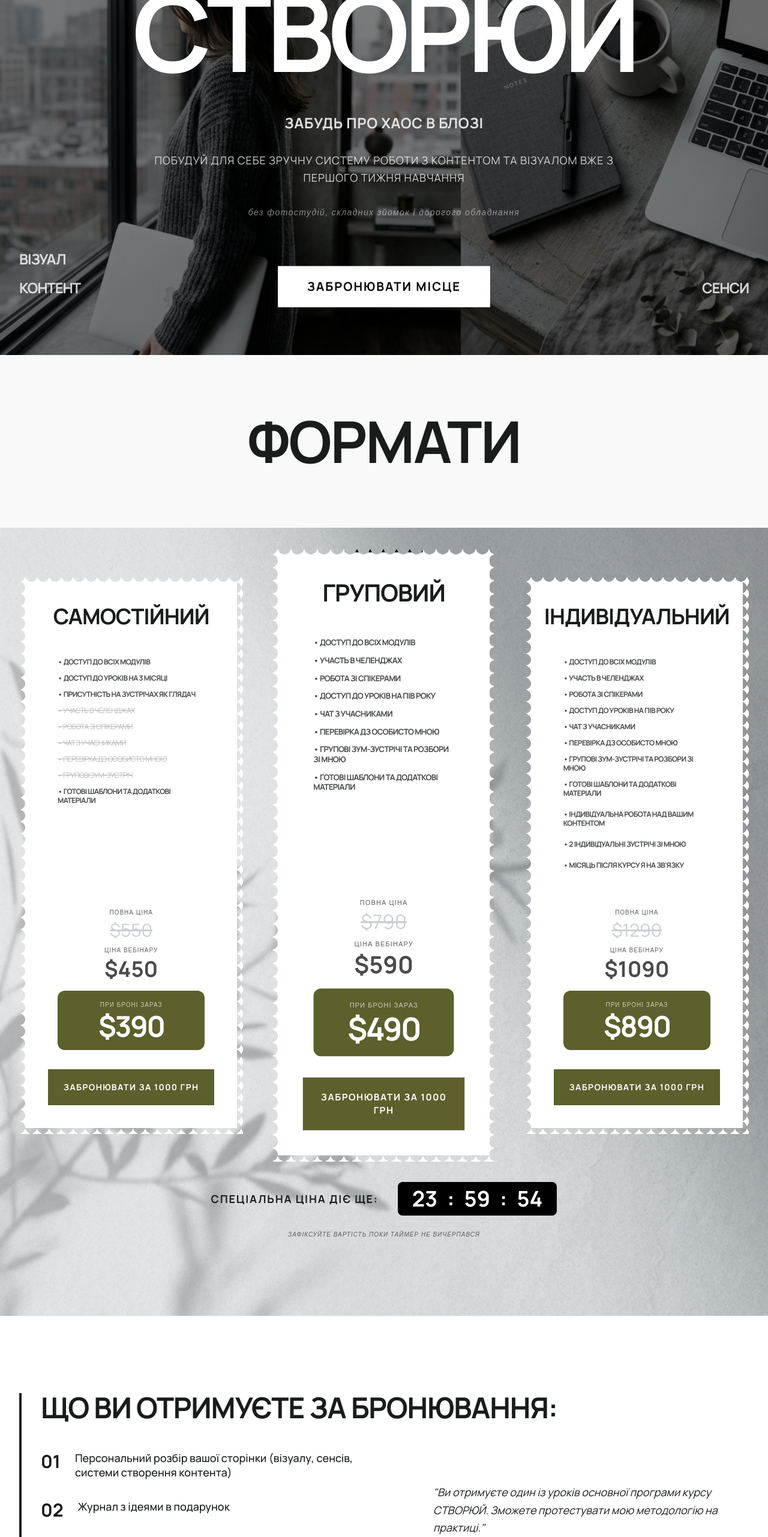
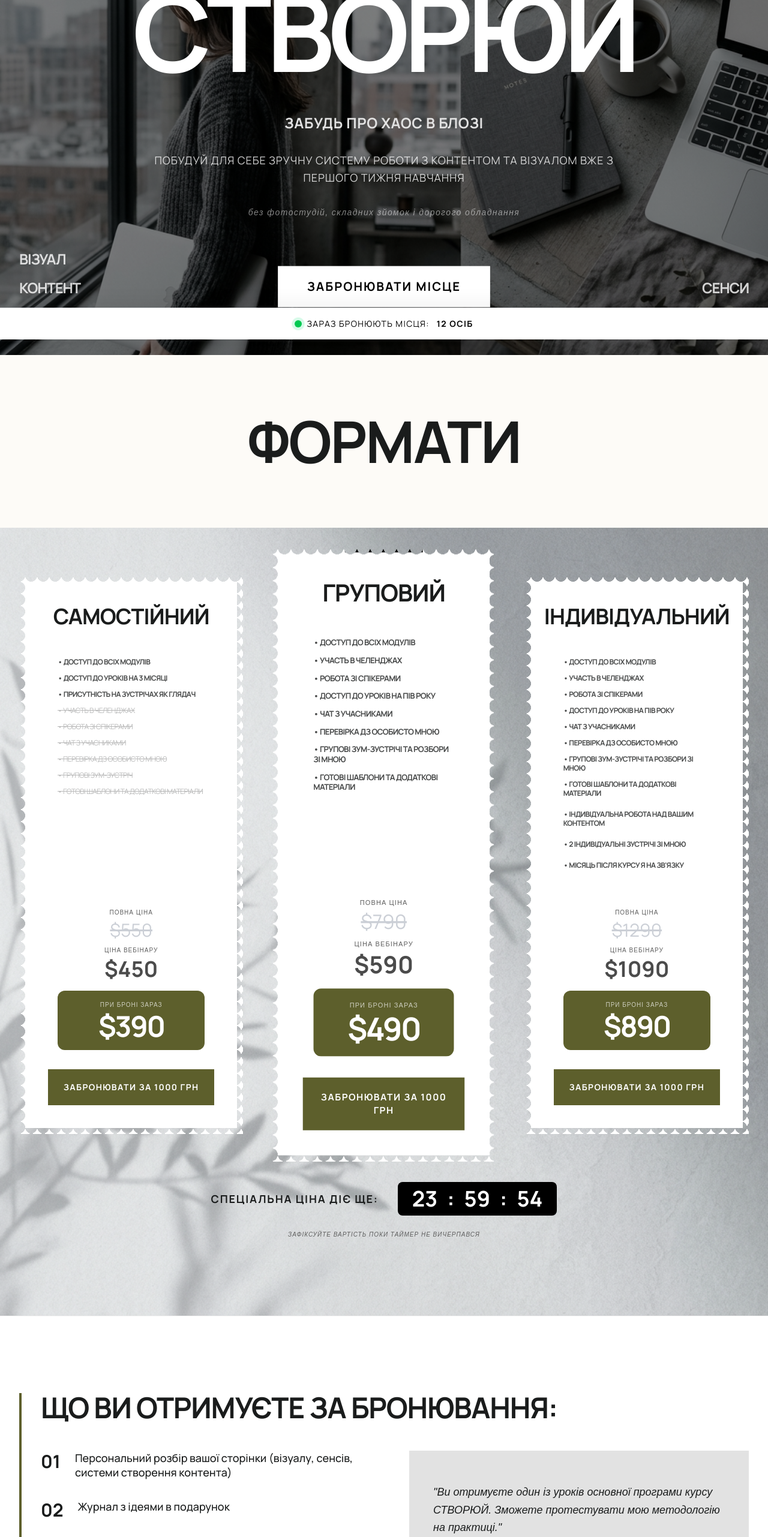
Before and after one commit to YuransiS/victoria-mc, a Next.js app: page /price in a window 1280 px wide. Shown: the part 234-2797 px from the top of the page at 60% size. Built offline with nearby package versions, Linux system fonts and the light colour scheme.

Commit message:
feat: implement persistent timer hook and build pricing page with new components and styling

```diff
--- a/src/app/globals.css
+++ b/src/app/globals.css
@@ -13,7 +13,7 @@
 :root {
   --primary: #5d5f2c;
   --primary-fixed: #e5e7a6;
-  --surface: #f9f9f9;
+  --surface: #fdfbf7;
   --on-surface: #1a1c1c;
   --surface-variant: #e2e2e2;
   --secondary: #5e5e5e;
--- a/src/app/price/page.tsx
+++ b/src/app/price/page.tsx
@@ -7,18 +7,25 @@ import { ImportantSection } from "@/components/pricing/ImportantSection";
 import { Footer } from "@/components/pricing/Footer";
 import { LiveSocialProof } from "@/components/LiveSocialProof";
 import { PriceExitIntentModal } from "@/components/pricing/PriceExitIntentModal";
+import { motion } from "framer-motion";
 
 export default function PricePage() {
   return (
     <main className="bg-surface font-space text-on-surface antialiased overflow-x-hidden">
-      <LiveSocialProof />
+      <LiveSocialProof variant="booking" />
       <PriceExitIntentModal />
       <HeroSection />
 
       <div id="formats" className="bg-surface py-24 px-8">
-        <div className="max-w-screen-2xl mx-auto flex justify-center">
+        <motion.div
+          initial={{ opacity: 0, scale: 0.95 }}
+          whileInView={{ opacity: 1, scale: 1 }}
+          viewport={{ once: true }}
+          transition={{ duration: 0.8 }}
+          className="max-w-screen-2xl mx-auto flex justify-center"
+        >
           <h2 className="font-headline font-extrabold text-6xl md:text-8xl tracking-tight uppercase">ФОРМАТИ</h2>
-        </div>
+        </motion.div>
       </div>
 
       <PricingSection />
--- a/src/components/LiveSocialProof.tsx
+++ b/src/components/LiveSocialProof.tsx
@@ -7,15 +7,23 @@ const names = [
   "Олена", "Юлія", "Вікторія", "Марія", "Анастасія", "Дарія", "Оксана", "Катерина", "Ірина", "Тетяна", "Наталія",
   "Олександр", "Максим", "Дмитро", "Денис", "Андрій", "Артем", "Владислав", "Євген"
 ];
-const actions = [
-  "щойно забронював(-ла) місце 🔥",
+const registrationActions = [
+  "щойно зареєструвався(-лась) 🔥",
   "зареєструвався(-лась) на МК ✅",
   "приєднався(-лась) до нас ✨",
   "успішно зареєстровано ⚡"
 ];
 
-export function LiveSocialProof() {
+const bookingActions = [
+  "щойно вніс(-ла) бронь 🔥",
+  "забронював(-ла) місце ✅",
+  "вніс(-ла) передоплату ✨",
+  "успішно забронював(-ла) ⚡"
+];
+
+export function LiveSocialProof({ variant = "registration" }: { variant?: "registration" | "booking" }) {
   const [notification, setNotification] = useState<{name: string, action: string} | null>(null);
+  const [bookingCount, setBookingCount] = useState(12);
 
   useEffect(() => {
     let timeoutId: NodeJS.Timeout;
@@ -25,9 +33,13 @@ export function LiveSocialProof() {
       const nextDelay = Math.floor(Math.random() * 30000) + 25000;
 
       timeoutId = setTimeout(() => {
+        const actions = variant === "booking" ? bookingActions : registrationActions;
         const name = names[Math.floor(Math.random() * names.length)];
         const action = actions[Math.floor(Math.random() * actions.length)];
         setNotification({ name, action });
+        if (variant === "booking") {
+          setBookingCount(prev => prev + 1);
+        }
 
         // Update the global count on the hero screen
         window.dispatchEvent(new Event('new_registration'));
@@ -44,9 +56,13 @@ export function LiveSocialProof() {
     // Initial delay before first notification (between 5s and 12s)
     const initialDelay = Math.floor(Math.random() * 7000) + 5000;
     timeoutId = setTimeout(() => {
+      const actions = variant === "booking" ? bookingActions : registrationActions;
       const name = names[Math.floor(Math.random() * names.length)];
       const action = actions[Math.floor(Math.random() * actions.length)];
       setNotification({ name, action });
+      if (variant === "booking") {
+        setBookingCount(prev => prev + 1);
+      }
 
       // Update global count
       window.dispatchEvent(new Event('new_registration'));
@@ -82,6 +98,26 @@ export function LiveSocialProof() {
           </div>
         </motion.div>
       )}
+
+      {variant === 'booking' && (
+        <div className="fixed bottom-0 left-0 w-full bg-white border-t border-gray-200 py-4 px-4 z-[90] flex justify-center items-center shadow-[0_-10px_30px_rgba(0,0,0,0.05)]">
+          <div className="flex items-center gap-2 font-headline text-xs md:text-sm uppercase tracking-widest text-black">
+            <span className="relative flex h-3 w-3">
+              <span className="animate-ping absolute inline-flex h-full w-full rounded-full bg-green-400 opacity-75"></span>
+              <span className="relative inline-flex rounded-full h-3 w-3 bg-green-500"></span>
+            </span>
+            Зараз бронюють місця:
+            <motion.span
+              key={bookingCount}
+              initial={{ scale: 1.5, color: '#5d5f2c' }}
+              animate={{ scale: 1, color: '#000000' }}
+              className="font-extrabold text-primary ml-1"
+            >
+              {bookingCount} осіб
+            </motion.span>
+          </div>
+        </div>
+      )}
     </AnimatePresence>
   );
 }
--- a/src/components/pricing/BenefitsSection.tsx
+++ b/src/components/pricing/BenefitsSection.tsx
@@ -1,13 +1,20 @@
 "use client";
 
 import React from "react";
+import { motion } from "framer-motion";
 
 export const BenefitsSection = () => {
   return (
     <section className="bg-white py-32 px-8 border-y border-black/5">
       <div className="max-w-screen-xl mx-auto">
-        <div className="border-l-4 border-primary-brand pl-8">
-          <h2 className="font-manrope font-extrabold text-4xl md:text-5xl uppercase tracking-tight mb-12">
+        <motion.div
+          initial={{ opacity: 0, x: -30 }}
+          whileInView={{ opacity: 1, x: 0 }}
+          viewport={{ once: true, margin: "-50px" }}
+          transition={{ duration: 0.8 }}
+          className="border-l-4 border-primary pl-8"
+        >
+          <h2 className="font-headline font-extrabold text-4xl md:text-5xl uppercase tracking-tight mb-12">
             Що ви отримуєте за бронювання:
           </h2>
           <div className="grid grid-cols-1 md:grid-cols-2 gap-12">
@@ -31,13 +38,19 @@ export const BenefitsSection = () => {
                 </p>
               </li>
             </ul>
-            <div className="bg-surface-variant-custom p-10 flex flex-col justify-center">
-              <p className="font-space text-lg italic text-on-surface-custom leading-relaxed">
+            <motion.div
+              initial={{ opacity: 0, scale: 0.95 }}
+              whileInView={{ opacity: 1, scale: 1 }}
+              viewport={{ once: true }}
+              transition={{ duration: 0.8, delay: 0.2 }}
+              className="bg-surface-variant p-10 flex flex-col justify-center"
+            >
+              <p className="font-label text-lg italic text-on-surface leading-relaxed">
                 "Ви отримуєте один із уроків основної програми курсу СТВОРЮЙ. Зможете протестувати мою методологію на практиці."
               </p>
-            </div>
+            </motion.div>
           </div>
-        </div>
+        </motion.div>
       </div>
     </section>
   );
--- a/src/components/pricing/Footer.tsx
+++ b/src/components/pricing/Footer.tsx
@@ -12,7 +12,7 @@ export const Footer = () => {
         </div>
 
         <div className="flex gap-8">
-          <a href="#" className="font-label text-xs uppercase tracking-widest hover:text-primary transition-colors">Instagram</a>
+          <a href="https://www.instagram.com/victoria_meshcheriakova?igsh=dW55YTltMTZ0Mmw1" target="_blank" rel="noopener noreferrer" className="font-label text-xs uppercase tracking-widest hover:text-primary transition-colors">Instagram</a>
           <a href="#" className="font-label text-xs uppercase tracking-widest hover:text-primary transition-colors">Telegram</a>
         </div>
 
--- a/src/components/pricing/ImportantSection.tsx
+++ b/src/components/pricing/ImportantSection.tsx
@@ -1,15 +1,28 @@
 "use client";
 
 import React from "react";
+import { motion } from "framer-motion";
 
 export const ImportantSection = () => {
   return (
     <section className="bg-black text-white py-32 px-8">
       <div className="max-w-screen-xl mx-auto text-center">
-        <h2 className="font-manrope font-extrabold text-6xl md:text-8xl mb-24 uppercase tracking-tighter">
+        <motion.h2
+          initial={{ opacity: 0, y: 20 }}
+          whileInView={{ opacity: 1, y: 0 }}
+          viewport={{ once: true }}
+          transition={{ duration: 0.6 }}
+          className="font-headline font-extrabold text-6xl md:text-8xl mb-24 uppercase tracking-tighter"
+        >
           ВАЖЛИВО:
-        </h2>
-        <div className="grid grid-cols-1 md:grid-cols-2 gap-x-20 gap-y-16 text-left max-w-5xl mx-auto">
+        </motion.h2>
+        <motion.div
+          initial={{ opacity: 0, y: 40 }}
+          whileInView={{ opacity: 1, y: 0 }}
+          viewport={{ once: true, margin: "-100px" }}
+          transition={{ duration: 0.8, delay: 0.2 }}
+          className="grid grid-cols-1 md:grid-cols-2 gap-x-20 gap-y-16 text-left max-w-5xl mx-auto"
+        >
           <p className="font-space text-lg opacity-80 border-b border-white/10 pb-4">
             Уроки без води з чіткою покроковою інформацією
           </p>
@@ -31,7 +44,7 @@ export const ImportantSection = () => {
           <p className="font-space text-lg opacity-80 border-b border-white/10 pb-4 md:col-span-2">
             Максимум практики: дивишся урок → повторюєш → бачиш результат
           </p>
-        </div>
+        </motion.div>
       </div>
     </section>
   );
--- a/src/components/pricing/PricingSection.tsx
+++ b/src/components/pricing/PricingSection.tsx
@@ -41,7 +41,7 @@ const TARIFFS: Tariff[] = [
       { text: "ЧАТ З УЧАСНИКАМИ", included: false },
       { text: "ПЕРЕВІРКА ДЗ ОСОБИСТО МНОЮ", included: false },
       { text: "ГРУПОВІ ЗУМ-ЗУСТРІЧ", included: false },
-      { text: "ГОТОВІ ШАБЛОНИ ТА ДОДАТКОВІ МАТЕРІАЛИ", included: true },
+      { text: "ГОТОВІ ШАБЛОНИ ТА ДОДАТКОВІ МАТЕРІАЛИ", included: false },
     ],
     prices: {
       special: { badge: "$390", secondary: "$450", full: "$550" },
--- a/src/hooks/usePersistentTimer.ts
+++ b/src/hooks/usePersistentTimer.ts
@@ -8,17 +8,17 @@ export const usePersistentTimer = (durationHours: number = 24) => {
     // Check if we are in search of a reset trigger
     const urlParams = new URLSearchParams(window.location.search);
     if (urlParams.get('dev_reset') === 'secret_token_123') {
-      localStorage.removeItem('visitStartTime');
+      localStorage.removeItem('visitStartTimeV2');
       // Remove the param from URL without refreshing
       window.history.replaceState({}, '', window.location.pathname);
     }
 
     const durationMs = durationHours * 60 * 60 * 1000;
-    let startTime = localStorage.getItem('visitStartTime');
+    let startTime = localStorage.getItem('visitStartTimeV2');
 
     if (!startTime) {
       startTime = Date.now().toString();
-      localStorage.setItem('visitStartTime', startTime);
+      localStorage.setItem('visitStartTimeV2', startTime);
     }
 
     const startTimestamp = parseInt(startTime);
@@ -52,7 +52,7 @@ export const usePersistentTimer = (durationHours: number = 24) => {
     isExpired,
     timeParts: getTimeParts(),
     reset: () => {
-      localStorage.removeItem('visitStartTime');
+      localStorage.removeItem('visitStartTimeV2');
       window.location.reload();
     }
   };
```
